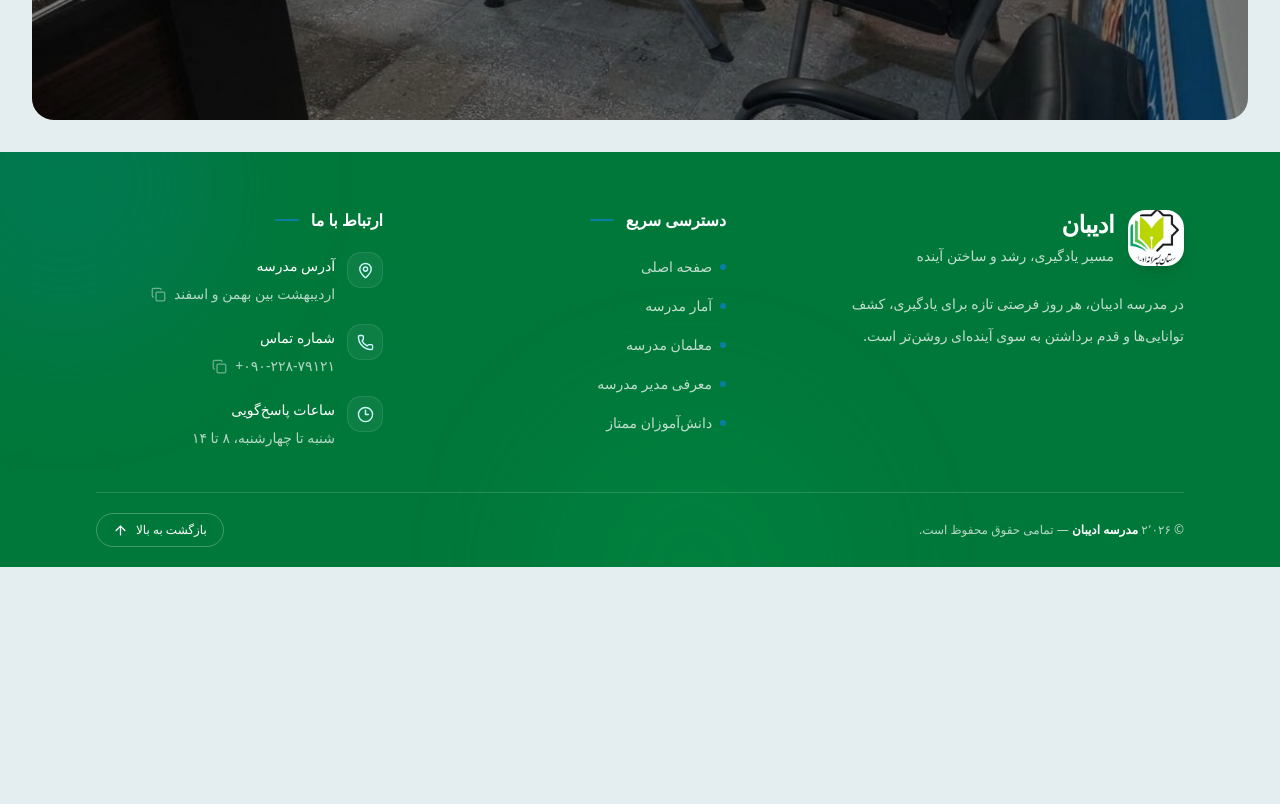
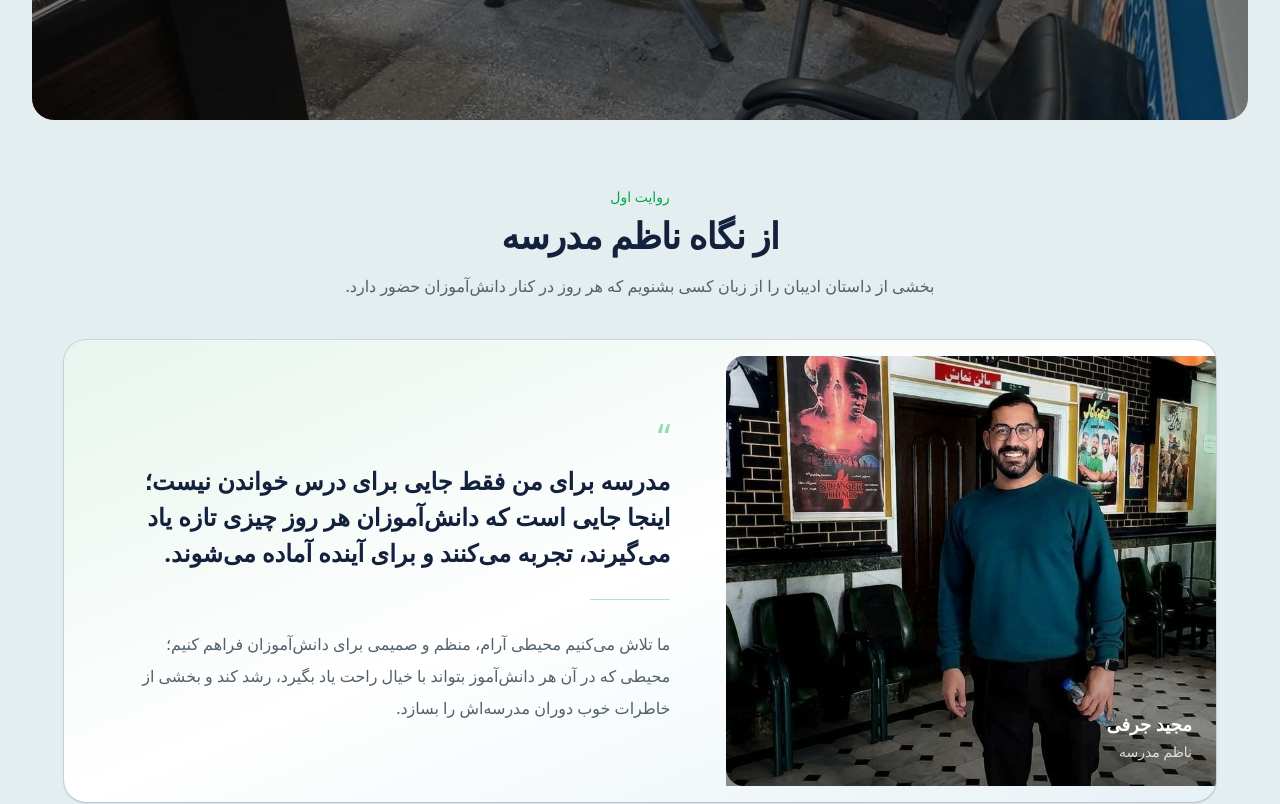
Before and after one commit to RedBear23/Adiban-HighSchool, a Next.js app in the folder frontend/: page /about in a window 1280 px wide. Shown: the part 440-1244 px from the top of the page. Before the commit the page ends 1007 px from the top, so only its background shows below. Built offline with nearby package versions, Linux system fonts and the light colour scheme.

Commit message:
frontend/AboutPage SupervisorStory Created

```diff
--- a/frontend/app/about/page.tsx
+++ b/frontend/app/about/page.tsx
@@ -1,9 +1,11 @@
 import { AboutHero } from "@/components/about_page/AboutHero";
+import { SupervisorStory } from "@/components/about_page/SupervisorStory";
 
 export default function AboutPage() {
   return (
     <main>
       <AboutHero />
+      <SupervisorStory />
     </main>
   );
 }
--- /dev/null
+++ b/frontend/components/about_page/SupervisorStory.tsx
@@ -0,0 +1,74 @@
+import { Card, CardContent } from "@/components/ui/card";
+import { supervisor_data } from "./about_data";
+
+export function SupervisorStory() {
+  return (
+    <section className="px-4 py-16 sm:px-6 lg:px-8">
+      <div className="mx-auto max-w-6xl">
+        {/* Section Heading */}
+        <div className="mb-10 text-center" dir="rtl">
+          <span className="text-sm font-medium text-primary">
+            روایت اول
+          </span>
+
+          <h2 className="mt-2 text-3xl font-bold tracking-tight text-foreground sm:text-4xl">
+            از نگاه ناظم مدرسه
+          </h2>
+
+          <p className="mx-auto mt-4 max-w-2xl text-sm leading-7 text-muted-foreground sm:text-base">
+            بخشی از داستان ادیبان را از زبان کسی بشنویم که هر روز در کنار
+            دانش‌آموزان حضور دارد.
+          </p>
+        </div>
+
+        {/* Story Card */}
+        <Card className="overflow-hidden rounded-3xl border-0 bg-linear-to-br from-green-soft via-card to-blue-soft shadow-sm">
+          <CardContent className="p-0">
+            <div
+              className="grid items-stretch lg:grid-cols-[0.85fr_1.15fr]"
+              dir="rtl"
+            >
+              {/* Image */}
+              <div className="relative min-h-80 overflow-hidden lg:min-h-107.5">
+                <img
+                  src={supervisor_data.image}
+                  alt={supervisor_data.name}
+                  className="absolute inset-0 h-full w-full object-cover rounded-bl-2xl rounded-tl-2xl"
+                />
+
+                <div className="absolute inset-0 bg-linear-to-t from-black/45 via-transparent to-transparent" />
+
+                <div className="absolute bottom-6 right-6 text-white">
+                  <p className="text-lg font-bold">
+                    {supervisor_data.name}
+                  </p>
+
+                  <p className="mt-1 text-sm text-white/80">
+                    {supervisor_data.role}
+                  </p>
+                </div>
+              </div>
+
+              {/* Text */}
+              <div className="flex flex-col justify-center px-6 py-10 sm:px-10 lg:px-14">
+                <span className="text-4xl leading-none text-primary/40">
+                  “
+                </span>
+
+                <blockquote className="mt-2 text-xl font-semibold leading-9 text-foreground sm:text-2xl">
+                  {supervisor_data.quote}
+                </blockquote>
+
+                <div className="my-7 h-px w-20 bg-primary/30" />
+
+                <p className="text-base leading-8 text-muted-foreground">
+                  {supervisor_data.description}
+                </p>
+              </div>
+            </div>
+          </CardContent>
+        </Card>
+      </div>
+    </section>
+  );
+}
--- /dev/null
+++ b/frontend/components/about_page/about_data.ts
@@ -0,0 +1,9 @@
+export const supervisor_data = {
+  name: "مجید جرفی",
+  role: "ناظم مدرسه",
+  image: "/teachers/supervisor.jpg",
+  quote:
+    "مدرسه برای من فقط جایی برای درس خواندن نیست؛ اینجا جایی است که دانش‌آموزان هر روز چیزی تازه یاد می‌گیرند، تجربه می‌کنند و برای آینده آماده می‌شوند.",
+  description:
+    "ما تلاش می‌کنیم محیطی آرام، منظم و صمیمی برای دانش‌آموزان فراهم کنیم؛ محیطی که در آن هر دانش‌آموز بتواند با خیال راحت یاد بگیرد، رشد کند و بخشی از خاطرات خوب دوران مدرسه‌اش را بسازد.",
+};
--- /dev/null
+++ b/frontend/components/ui/card.tsx
@@ -0,0 +1,102 @@
+import * as React from "react"
+import { cn } from "cn"
+
+function Card({
+  className,
+  size = "default",
+  ...props
+}: React.ComponentProps<"div"> & { size?: "default" | "sm" }) {
+  return (
+    <div
+      data-slot="card"
+      data-size={size}
+      className={cn(
+        "group/card flex flex-col gap-(--card-spacing) overflow-hidden rounded-xl bg-card py-(--card-spacing) text-sm text-card-foreground ring-1 ring-foreground/10 [--card-spacing:--spacing(4)] has-data-[slot=card-footer]:pb-0 has-[>img:first-child]:pt-0 data-[size=sm]:[--card-spacing:--spacing(3)] data-[size=sm]:has-data-[slot=card-footer]:pb-0 *:[img:first-child]:rounded-t-xl *:[img:last-child]:rounded-b-xl",
+        className
+      )}
+      {...props}
+    />
+  )
+}
+
+function CardHeader({ className, ...props }: React.ComponentProps<"div">) {
+  return (
+    <div
+      data-slot="card-header"
+      className={cn(
+        "group/card-header @container/card-header grid auto-rows-min items-start gap-1 rounded-t-xl px-(--card-spacing) has-data-[slot=card-action]:grid-cols-[1fr_auto] has-data-[slot=card-description]:grid-rows-[auto_auto] [.border-b]:pb-(--card-spacing)",
+        className
+      )}
+      {...props}
+    />
+  )
+}
+
+function CardTitle({ className, ...props }: React.ComponentProps<"div">) {
+  return (
+    <div
+      data-slot="card-title"
+      className={cn(
+        "text-base leading-snug font-medium group-data-[size=sm]/card:text-sm",
+        className
+      )}
+      {...props}
+    />
+  )
+}
+
+function CardDescription({ className, ...props }: React.ComponentProps<"div">) {
+  return (
+    <div
+      data-slot="card-description"
+      className={cn("text-sm text-muted-foreground", className)}
+      {...props}
+    />
+  )
+}
+
+function CardAction({ className, ...props }: React.ComponentProps<"div">) {
+  return (
+    <div
+      data-slot="card-action"
+      className={cn(
+        "col-start-2 row-span-2 row-start-1 self-start justify-self-end",
+        className
+      )}
+      {...props}
+    />
+  )
+}
+
+function CardContent({ className, ...props }: React.ComponentProps<"div">) {
+  return (
+    <div
+      data-slot="card-content"
+      className={cn("px-(--card-spacing)", className)}
+      {...props}
+    />
+  )
+}
+
+function CardFooter({ className, ...props }: React.ComponentProps<"div">) {
+  return (
+    <div
+      data-slot="card-footer"
+      className={cn(
+        "flex items-center rounded-b-xl border-t bg-muted/50 p-(--card-spacing)",
+        className
+      )}
+      {...props}
+    />
+  )
+}
+
+export {
+  Card,
+  CardHeader,
+  CardFooter,
+  CardTitle,
+  CardAction,
+  CardDescription,
+  CardContent,
+}
```
Also changed, not shown: frontend/public/teachers/supervisor.jpg (added).
